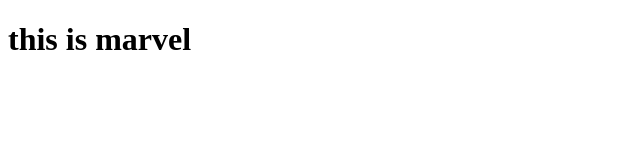
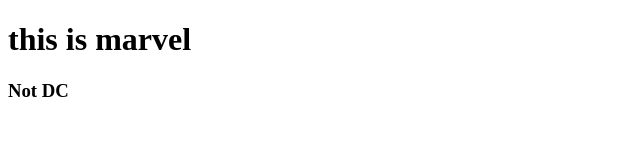
Before and after one commit to irakurnytska/marvel, a plain HTML site: page index.html in a window 1280 px wide. Shown: the full height of the page, 0-640 px from the left. Drawn offline with Linux system fonts and the light colour scheme.

Commit message:
add new tag

```diff
--- a/index.html
+++ b/index.html
@@ -1,15 +1,15 @@
 <!DOCTYPE html>
 <html lang="en">
+
 <head>
     <meta charset="UTF-8">
     <title>Document</title>
 </head>
+
 <body>
-
     <h1>this is marvel</h1>
-
-
-
+    <h3>Not DC </h3>
     <script src="script.js"></script>
 </body>
+
 </html>
```
